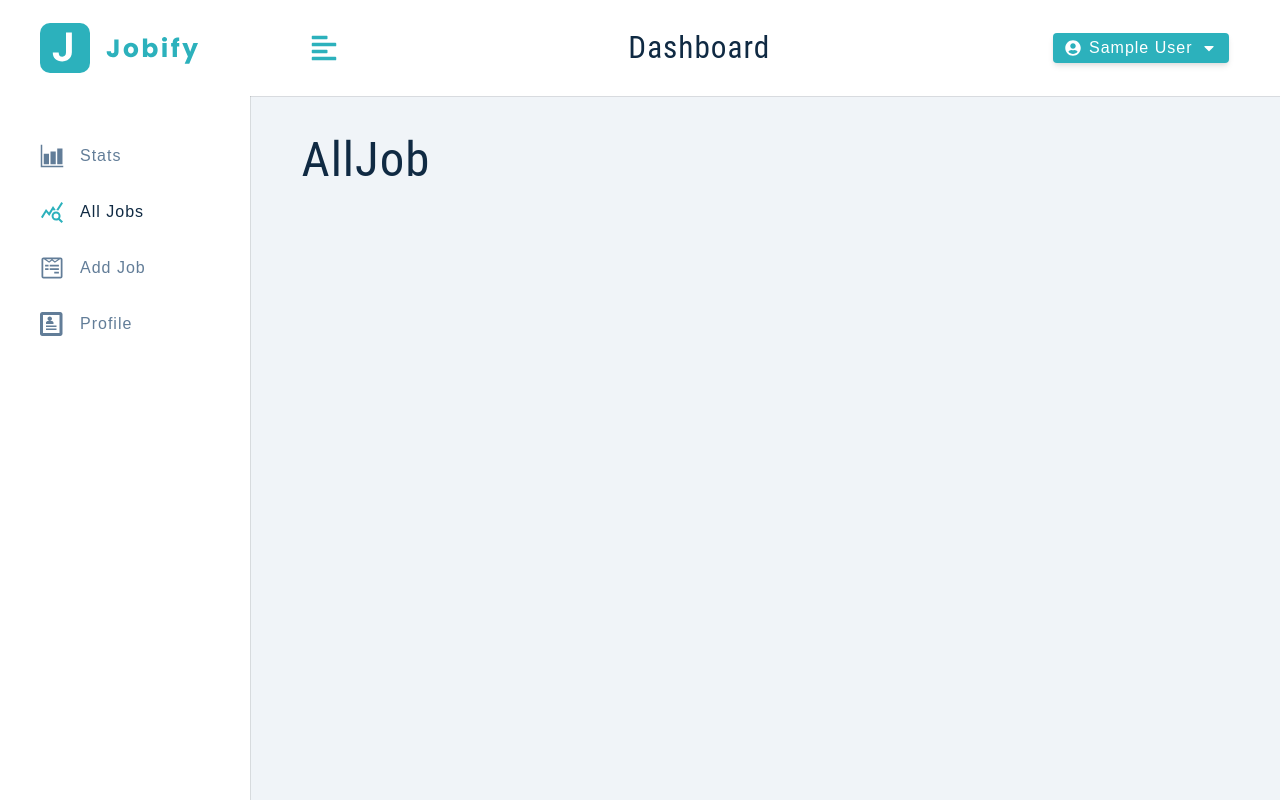
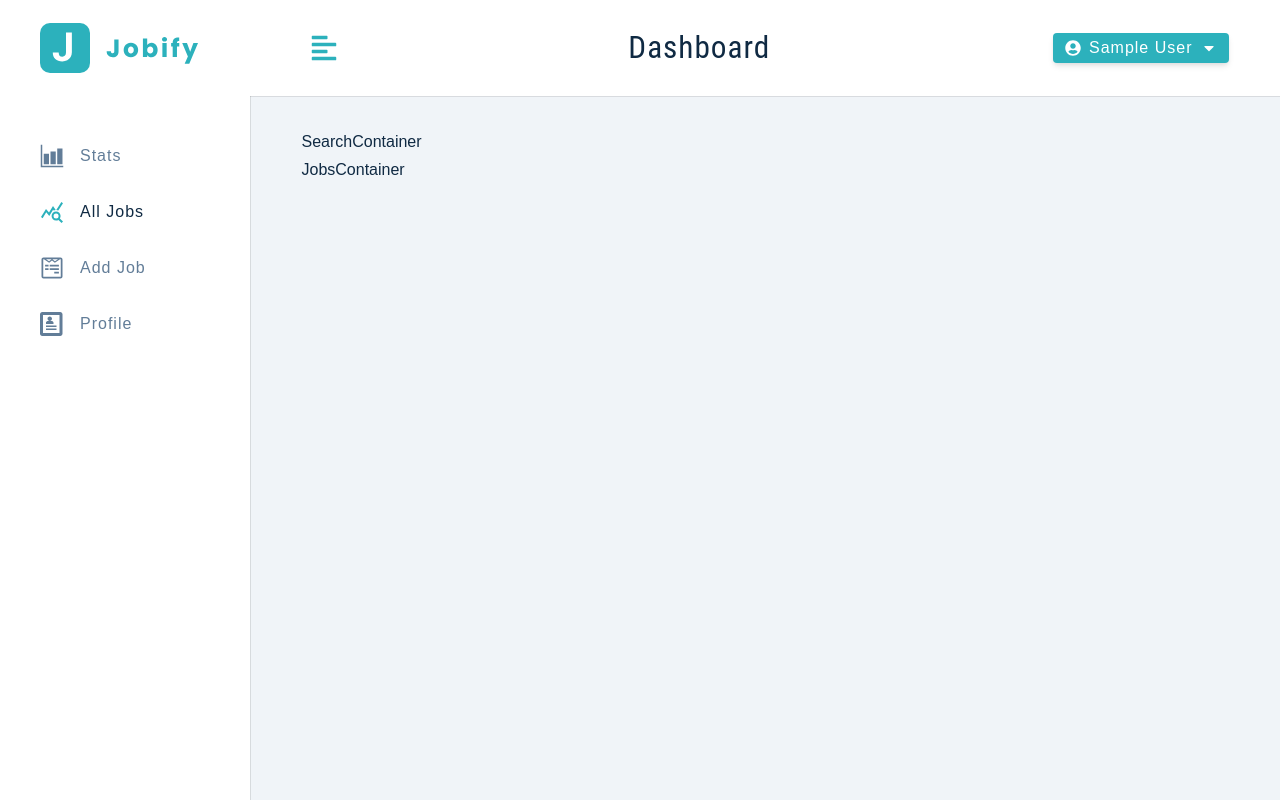
Before and after one commit to iputuagussetiawan/Jobify-Server-2022, a React (Create React App) app in the folder client/: page /all-jobs in a window 1280 px wide. Built offline with nearby package versions, Linux system fonts and the light colour scheme; sample sign-in values are in the browser's storage.

Commit message:
All Jobs Page Setup

```diff
--- /dev/null
+++ b/client/src/components/JobsContainer.js
@@ -0,0 +1,9 @@
+import React from 'react'
+
+const JobsContainer = () => {
+  return (
+    <div>JobsContainer</div>
+  )
+}
+
+export default JobsContainer
--- /dev/null
+++ b/client/src/components/SearchContainer.js
@@ -0,0 +1,9 @@
+import React from 'react'
+
+const SearchContainer = () => {
+  return (
+    <div>SearchContainer</div>
+  )
+}
+
+export default SearchContainer
--- a/client/src/components/index.js
+++ b/client/src/components/index.js
@@ -5,6 +5,8 @@ import BigSidebar from './BigSidebar';
 import SmallSidebar from './SmallSidebar';
 import Navbar from './Navbar';
 import FormRowSelect from './FormRowSelect';
+import SearchContainer from './SearchContainer';
+import JobsContainer from './JobsContainer';
 
 
-export {Logo,FormRow, Alert,BigSidebar,SmallSidebar,Navbar,FormRowSelect}
+export {Logo,FormRow, Alert,BigSidebar,SmallSidebar,Navbar,FormRowSelect,SearchContainer,JobsContainer}
--- a/client/src/pages/dashborad/AllJobs.js
+++ b/client/src/pages/dashborad/AllJobs.js
@@ -1,9 +1,12 @@
-import React from 'react'
+import { JobsContainer, SearchContainer } from '../../components'
 
-function AllJob() {
+const AllJobs = () => {
   return (
-    <h1>AllJob</h1>
+    <>
+      <SearchContainer />
+      <JobsContainer />
+    </>
   )
 }
 
-export default AllJob
+export default AllJobs
```
Also changed, not shown: client/src/components/Job.js (added, +9 -0 lines), client/src/components/JobInfo.js (added, +9 -0 lines).
